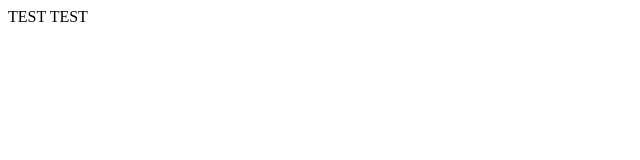
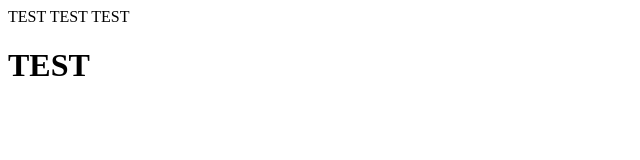
Before and after one commit to TheFedex87/web_git_plesk_test, a plain HTML site: page index.html in a window 1280 px wide. Shown: the whole page, without its empty margins (0-640 px from the left). Drawn offline with Linux system fonts and the light colour scheme.

Commit message:
edit_again_index

```diff
--- a/index.html
+++ b/index.html
@@ -5,5 +5,6 @@
 	TEST
 
 	TEST
+	TEST<h1>TEST</h1>
 </body>
 </html>
```
